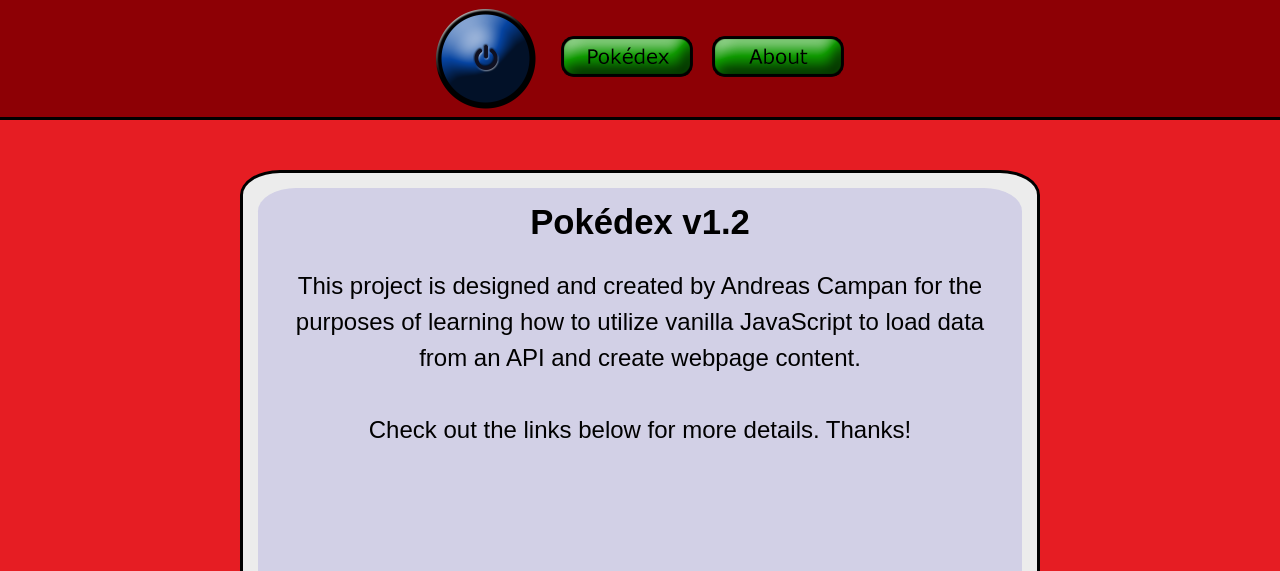
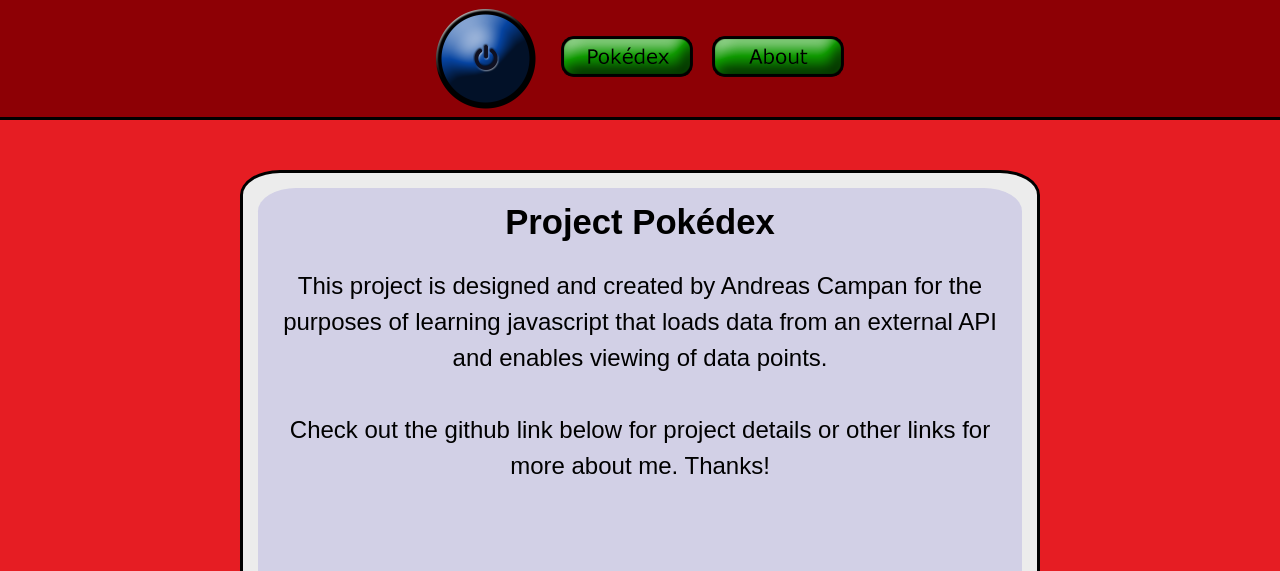
Before and after one commit to AndreasCampan/Pokedex-VanillaJS, a plain HTML site: page about.html in a window 1280 px wide. Shown: the top 571 px of the page. Drawn offline with nearby package versions, Linux system fonts and the light colour scheme; a web font is replaced by a local one.

Commit message:
Revert "Updated the about page content"
This reverts commit 0e88ba451c9cb37137454a3520f70034a4698047.

```diff
--- a/about.html
+++ b/about.html
@@ -32,10 +32,10 @@
     </header>
     <div class="pokedex-window">
       <div class="about-window">
-        <h1>Pokédex v1.2</h1>
+        <h1>Project Pokédex</h1>
         <p>
-          This project is designed and created by Andreas Campan for the purposes of learning how to utilize vanilla JavaScript to load data from an API and create webpage content. <br /> <br/>
-          Check out the links below for more details. Thanks!
+          This project is designed and created by Andreas Campan for the purposes of learning javascript that loads data from an external API and enables viewing of data points. <br /> <br/>
+          Check out the github link below for project details or other links for more about me. Thanks!
         </p>
         <div class="about-logo-box">
           <a href="https://github.com/AndreasCampan/simple-js-app" target="_blank">
```
